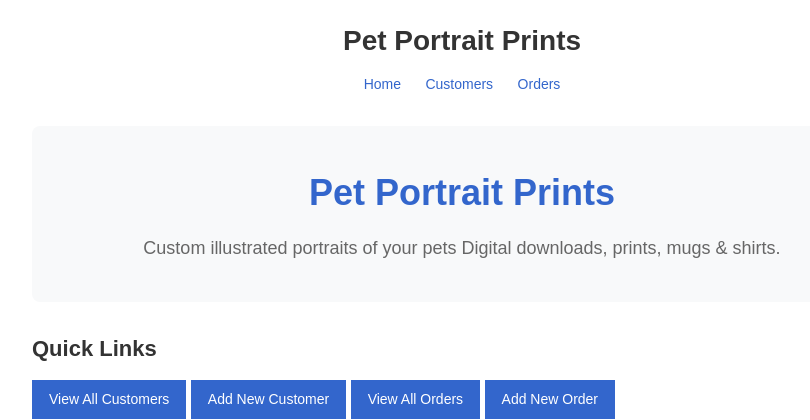
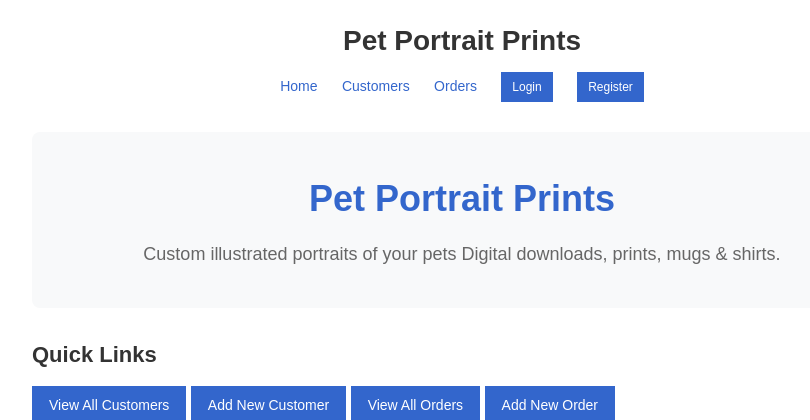
Before and after one commit to Froztss/Pet-Portrait-Prints, a PHP site: page /index.php in a window 1280 px wide. Shown: the top 420 px of the page, without its empty margins (178-988 px from the left). Run offline with PHP 8.4, Linux system fonts and the light colour scheme.

Commit message:
ui: update header to show user welcome message and logout when logged in, login/register links when not

```diff
--- a/includes/header.php
+++ b/includes/header.php
@@ -15,6 +15,13 @@
             <a href="<?php echo BASE_URL; ?>index.php">Home</a>
             <a href="<?php echo BASE_URL; ?>customers/view_customers.php">Customers</a>
             <a href="<?php echo BASE_URL; ?>orders/view_orders.php">Orders</a>
+            <?php if (isLoggedIn()): ?>
+                <span class="user-info">Welcome, <?php echo escape(getCurrentUserName()); ?></span>
+                <a href="<?php echo BASE_URL; ?>logout.php" class="button" style="padding: 5px 10px; font-size: 12px;">Logout</a>
+            <?php else: ?>
+                <a href="<?php echo BASE_URL; ?>login.php" class="button" style="padding: 5px 10px; font-size: 12px;">Login</a>
+                <a href="<?php echo BASE_URL; ?>register.php" class="button" style="padding: 5px 10px; font-size: 12px;">Register</a>
+            <?php endif; ?>
         </nav>
     </header>
     <main>
```
